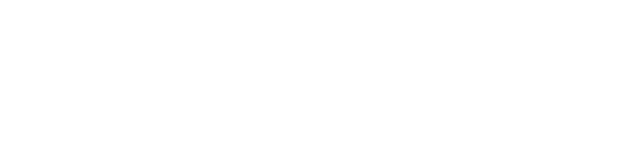
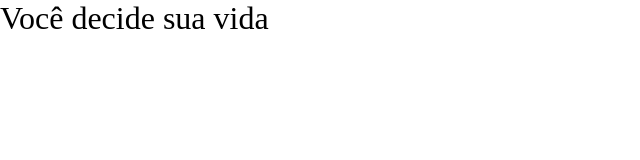
Before and after one commit to pescocofino/2024-3ds-site-teotonio, a plain HTML site: page index.html in a window 1280 px wide. Shown: the whole page, without its empty margins (0-640 px from the left). Drawn offline with Linux system fonts and the light colour scheme.

Commit message:
Add files via upload

```diff
--- a/index.html
+++ b/index.html
@@ -4,10 +4,21 @@
     <meta charset="UTF-8">
     <meta name="viewport" content="width=device-width, initial-scale=1.0">
     <title>Você decide</title>
-
+    <link rel="stylesheet" href="style.css">
 </head>
 <body>
-    <script
+    <main>
+
+            <div class="caixa-principal">
+                <h1 class="titulo">Você decide sua vida</h1>
+                <div class="caixa-perguntas"></div>
+                <div class="caixa-alternativas"></div>
+                <div class="caixa-resultado">
+                    <p class="texto-resultado"></p>
+                </div>
+            </div>
+    </main>
+    <script src="main.js"></script>
 
 </body>
 </html>
--- a/main.js
+++ b/main.js
@@ -0,0 +1,10 @@
+const caixaPrincipal = document.querySelector('.caixa-principal');
+const caixaPerguntas = document.querySelector('.caixa-perguntas');
+const caixaAlternativas = document.querySelector('.caixa-alternativas');
+const caixaResultados = document.querySelector('.caixa-resultados');
+const textoResultado = document.querySelector('.caixa-resultados');
+const perguntas = [
+    {
+        enunciado: "Pergunta 1",
+    }
+]
--- a/style.css
+++ b/style.css
@@ -0,0 +1,16 @@
+@import url('https://fonts.googleapis.com/css2?family=Roboto:ital,wght@0,100;0,300;0,400;0,500;0,700;0,900;1,100;1,300;1,400;1,500;1,700;1,900&display=swap');
+
+*{
+    margin: 0;
+    padding: 0;
+    font-weight: 400;
+}
+
+:root {
+    --timberwolf: #dad7cdff;
+--sage: #a3b18aff;
+--fern-green: #588157ff;
+--hunter-green: #3a5a40ff;
+--brunswick-green: #344e41ff;
+
+}
```
